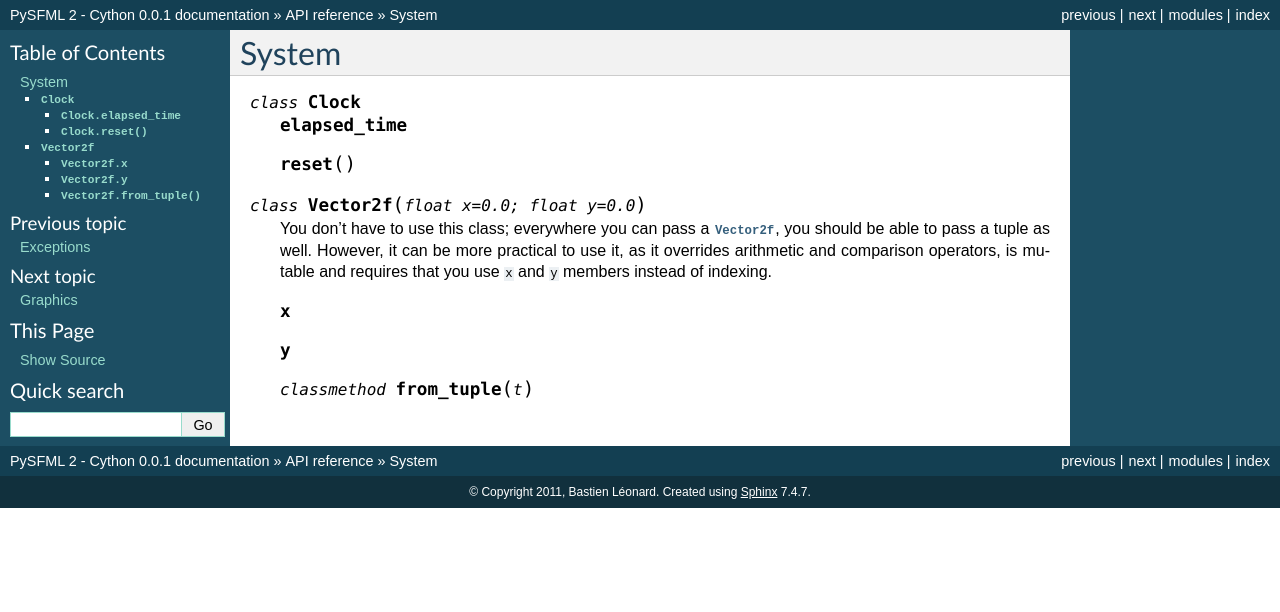
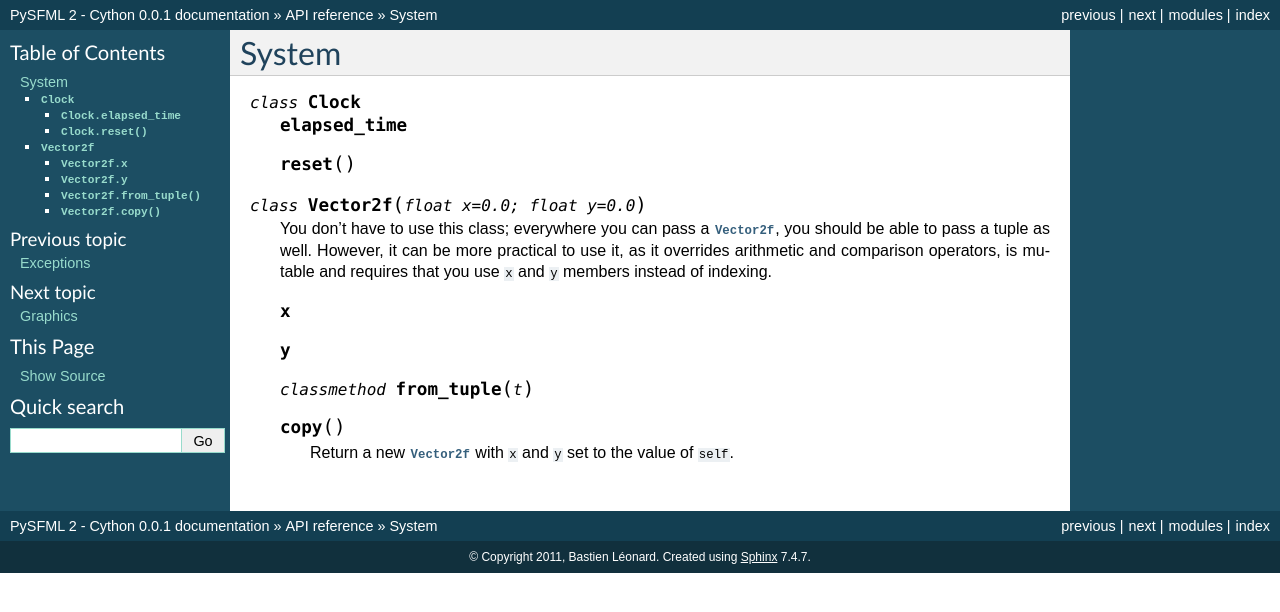
Before and after one commit to intjelic/python-sfml, a Sphinx documentation site: the page built from doc/sphinx/source/system.rst, in a window 1280 px wide. Shown: the top 612 px of the page. Built offline with Sphinx 7.4.7, drawn with Linux system fonts in a browser that asks for light colours.

Commit message:
Added documentation for Vector2f.copy()

```diff
--- a/doc/sphinx/source/system.rst
+++ b/doc/sphinx/source/system.rst
@@ -22,3 +22,8 @@ System
    .. attribute:: y
 
    .. classmethod:: from_tuple(t)
+
+   .. method:: copy()
+
+      Return a new :class:`Vector2f` with ``x`` and ``y`` set to the
+      value of ``self``.
```
